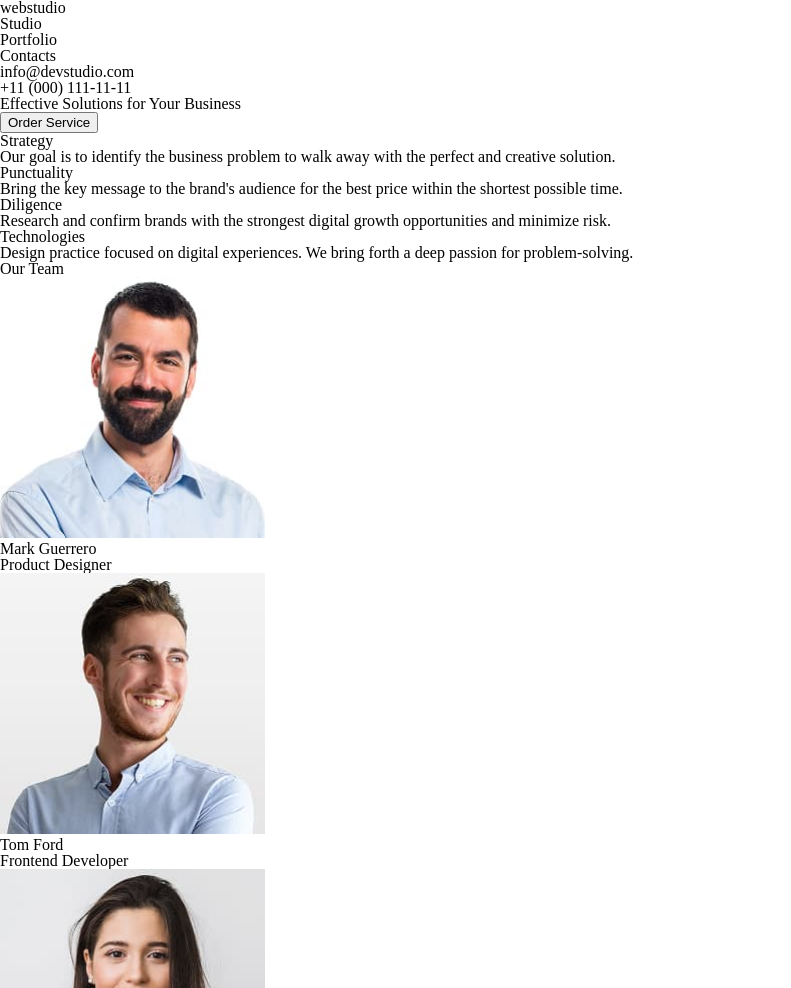
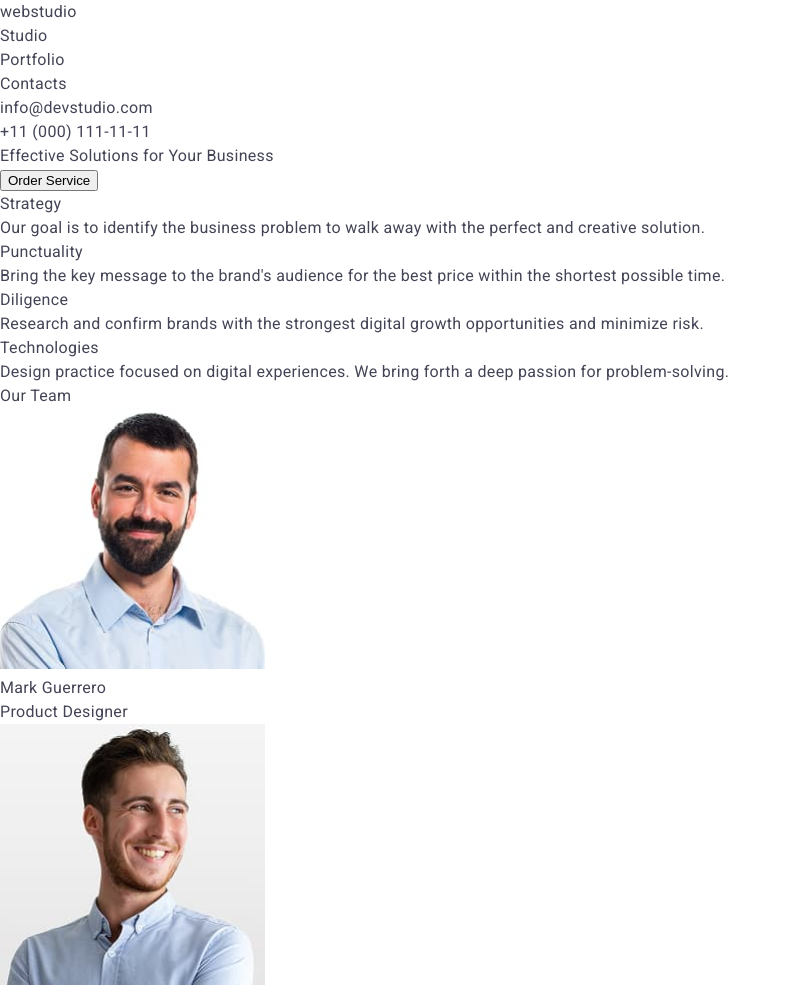
Before and after one commit to Mult2901/goit-markup-hw-02, a plain HTML site: page index.html in a window 1280 px wide. Shown: the top 988 px of the page, without its empty margins (0-791 px from the left). Drawn offline with Linux system fonts and the light colour scheme.

Commit message:
add base style to tag body

```diff
--- a/css/style.css
+++ b/css/style.css
@@ -0,0 +1,9 @@
+body {
+    background-color: #FFF;
+    color: #434455;
+    font-family: 'Roboto', 'Raleway', sans-serif;
+    font-weight: 400;
+    font-size: 16px;
+    line-height: 1.5;
+    letter-spacing: 0.02em;
+}
--- a/index.html
+++ b/index.html
@@ -11,7 +11,7 @@
       rel="stylesheet"
     />
     <link rel="stylesheet" href="./css/reset.css" />
-    <link rel="stylesheet" href="./css/styles.css" />
+    <link rel="stylesheet" href="./css/style.css" />
   </head>
 
   <body>
```
